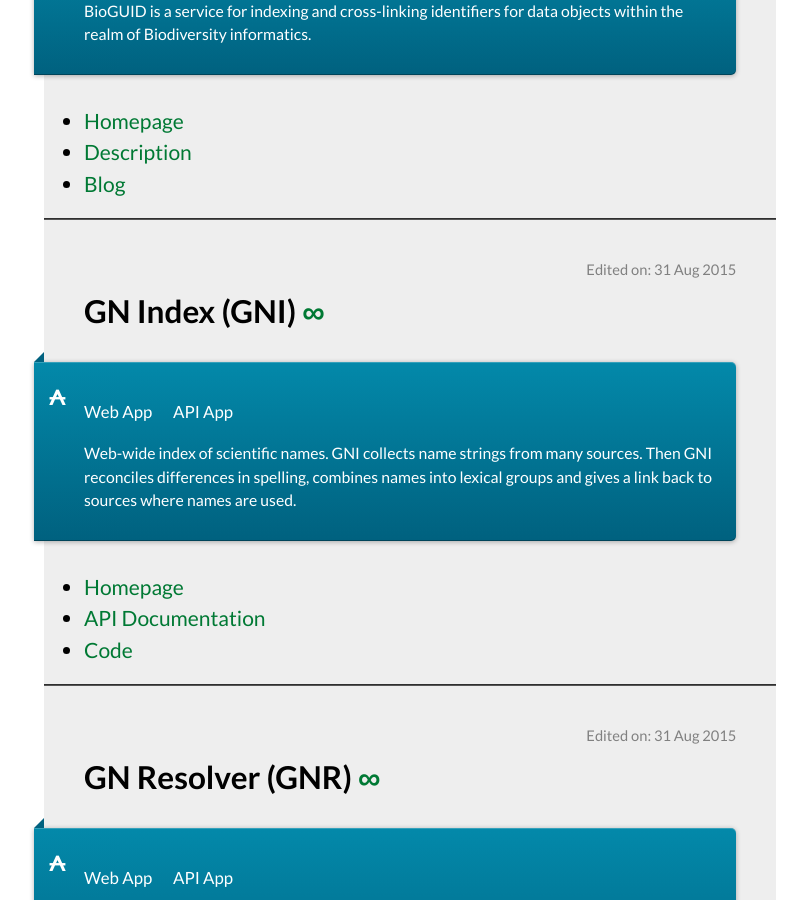
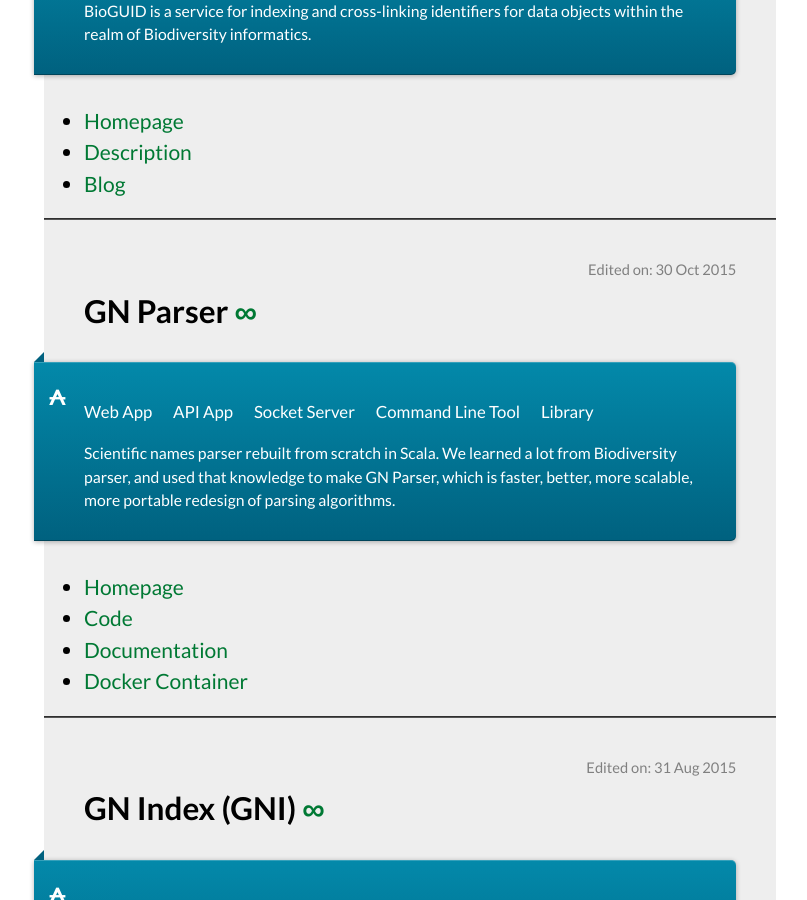
Before and after one commit to GlobalNamesArchitecture/GlobalNamesArchitecture.github.io, a Jekyll site: the page built from _apps/index.md, in a window 1280 px wide and 900 px high, scrolled down 1262 px. Shown: the whole window, without its empty margins (137-944 px from the left). Built offline with Jekyll 4.4.1, drawn with Linux system fonts in a browser that asks for light colours; nearby versions of some CDN libraries.

Commit message:
add gnparser to apps

```diff
--- /dev/null
+++ b/_apps/gnparser.md
@@ -0,0 +1,28 @@
+---
+layout: docs
+title: GN Parser
+date: 2015-10-30 18:46:38
+type: apps
+homepage: http://parser.globalnames.org
+code: https://github.com/GlobalNamesArchitecture/gnparser
+documentation: https://github.com/GlobalNamesArchitecture/gnparser/blob/master/README.md
+docker: https://hub.docker.com/r/gnames/gnparser/
+permalink: /apps/gnparser/
+---
+
+<div class="note application">
+
+  <ul>
+    <li>Web App</li>
+    <li>API App</li>
+    <li>Socket Server</li>
+    <li>Command Line Tool</li>
+    <li>Library</li>
+  </ul>
+
+  <p> Scientific names parser rebuilt from scratch in Scala. We learned a lot
+  from Biodiversity parser, and used that knowledge to make GN Parser, which is
+  faster, better, more scalable, more portable redesign of parsing algorithms.
+  </p>
+
+</div>
--- a/_data/apps.yml
+++ b/_data/apps.yml
@@ -3,6 +3,7 @@
     - zoobank
     - gnub
     - bioguid
+    - gnparser
     - gni
     - gnr
     - gnrd
--- a/_includes/apps_content.html
+++ b/_includes/apps_content.html
@@ -17,4 +17,7 @@
   {% if page.blog %}
   <li><a href="{{ page.blog }}" target="_blank">Blog</a></li>
   {% endif %}
+  {% if page.docker %}
+  <li><a href="{{ page.docker }}" target="_blank">Docker Container</a></li>
+  {% endif %}
 </ul>
```
Also changed, not shown: gnparser.md (added, +26 -0 lines).
